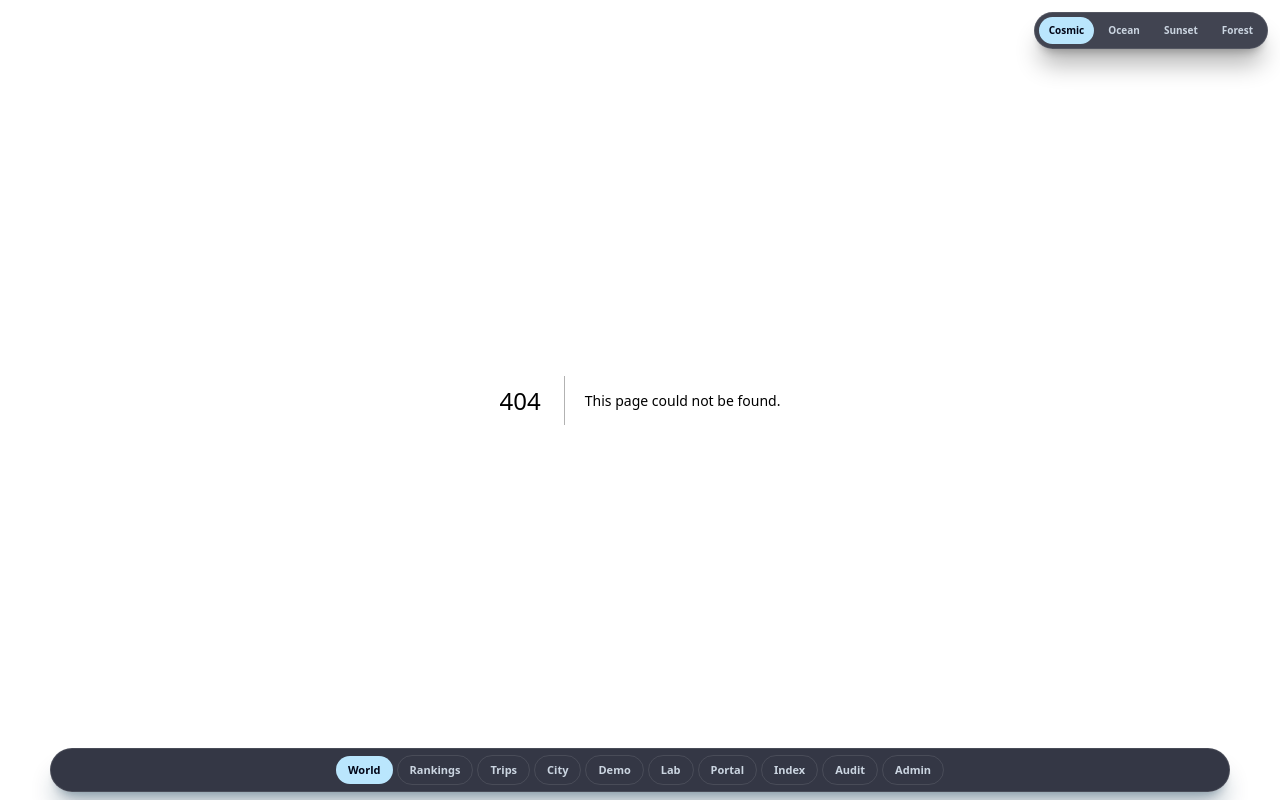
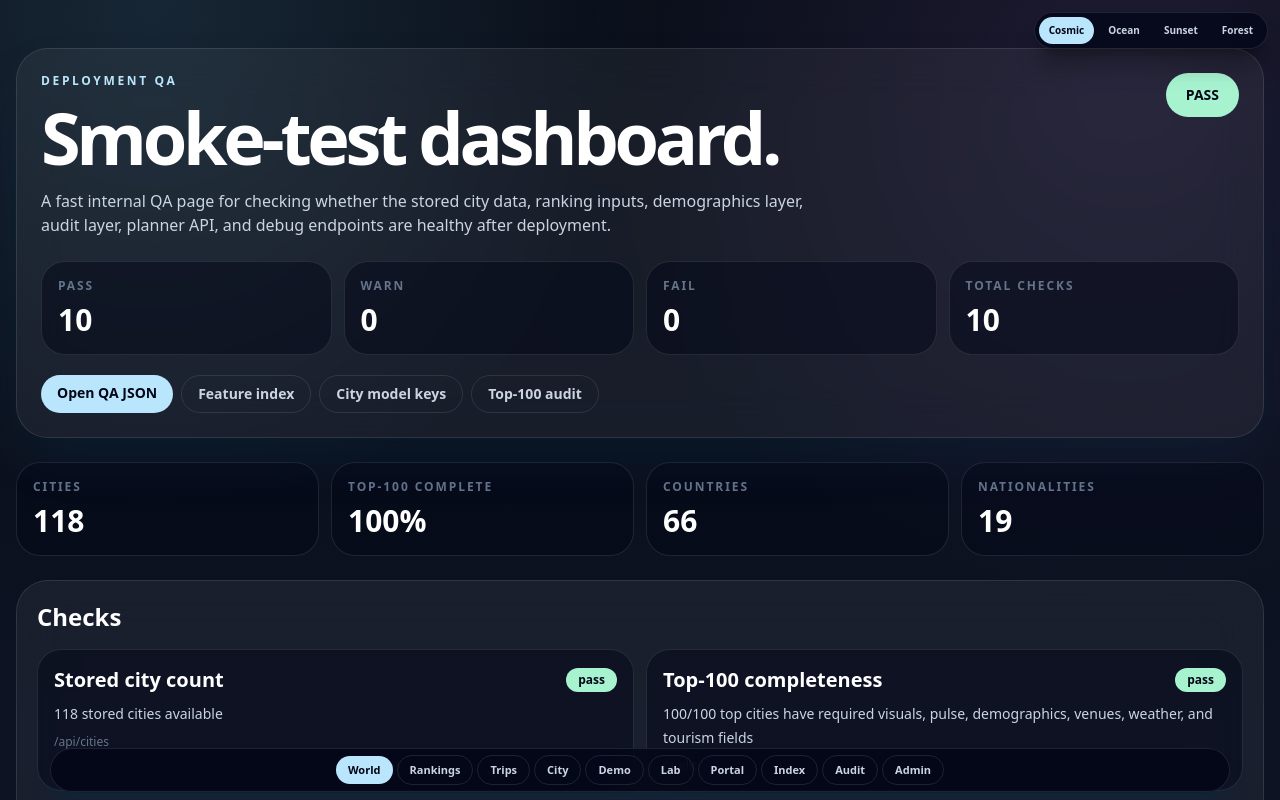
Before and after one commit to irf97/Travel-Guide, a Next.js app in the folder mvp/: page /qa in a window 1280 px wide. Before the commit this address had no page. Shown: the top 800 px of the page. Built offline with nearby package versions, Linux system fonts and the light colour scheme.

Commit message:
Add QA smoke dashboard

```diff
--- /dev/null
+++ b/mvp/app/qa/page.tsx
@@ -0,0 +1,60 @@
+import { runSmokeChecks } from "@/lib/qa-smoke";
+
+const badgeClass = {
+  pass: "bg-emerald-200 text-slate-950",
+  warn: "bg-amber-200 text-slate-950",
+  fail: "bg-rose-200 text-slate-950"
+};
+
+export default function QaPage() {
+  const smoke = runSmokeChecks();
+  return <main className="mx-auto min-h-screen max-w-7xl px-4 py-12 text-white">
+    <section className="rounded-[2rem] border border-white/10 bg-white/[0.055] p-6 shadow-2xl shadow-sky-950/30 backdrop-blur-xl">
+      <div className="flex flex-wrap items-start justify-between gap-4">
+        <div>
+          <p className="text-xs font-black uppercase tracking-[0.22em] text-sky-200">Deployment QA</p>
+          <h1 className="mt-3 text-5xl font-black tracking-[-0.06em] md:text-7xl">Smoke-test dashboard.</h1>
+          <p className="mt-4 max-w-3xl text-slate-300">A fast internal QA page for checking whether the stored city data, ranking inputs, demographics layer, audit layer, planner API, and debug endpoints are healthy after deployment.</p>
+        </div>
+        <div className={`rounded-full px-5 py-3 text-sm font-black ${badgeClass[smoke.summary.status]}`}>{smoke.summary.status.toUpperCase()}</div>
+      </div>
+      <div className="mt-6 grid gap-3 md:grid-cols-4">
+        <Metric label="Pass" value={smoke.summary.pass} />
+        <Metric label="Warn" value={smoke.summary.warn} />
+        <Metric label="Fail" value={smoke.summary.fail} />
+        <Metric label="Total checks" value={smoke.summary.total} />
+      </div>
+      <div className="mt-5 flex flex-wrap gap-2 text-sm font-black">
+        <a href="/api/qa/smoke" className="rounded-full bg-sky-200 px-4 py-2 text-slate-950">Open QA JSON</a>
+        <a href="/functionality" className="rounded-full border border-white/10 px-4 py-2 text-slate-300">Feature index</a>
+        <a href="/api/debug/city-model" className="rounded-full border border-white/10 px-4 py-2 text-slate-300">City model keys</a>
+        <a href="/audit" className="rounded-full border border-white/10 px-4 py-2 text-slate-300">Top-100 audit</a>
+      </div>
+    </section>
+
+    <section className="mt-6 grid gap-3 md:grid-cols-4">
+      <Metric label="Cities" value={smoke.metrics.cityCount} />
+      <Metric label="Top-100 complete" value={`${smoke.metrics.top100Completeness}%`} />
+      <Metric label="Countries" value={smoke.metrics.countryCount} />
+      <Metric label="Nationalities" value={smoke.metrics.nationalityLabelCount} />
+    </section>
+
+    <section className="mt-6 rounded-[2rem] border border-white/10 bg-white/[0.055] p-5 backdrop-blur-xl">
+      <h2 className="text-2xl font-black">Checks</h2>
+      <div className="mt-4 grid gap-3 lg:grid-cols-2">
+        {smoke.checks.map((check) => <a key={check.id} href={check.href ?? "#"} className="rounded-2xl border border-white/10 bg-slate-950/50 p-4 transition hover:border-sky-200/50">
+          <div className="flex flex-wrap items-center justify-between gap-3">
+            <h3 className="text-xl font-black">{check.label}</h3>
+            <span className={`rounded-full px-3 py-1 text-xs font-black ${badgeClass[check.status]}`}>{check.status}</span>
+          </div>
+          <p className="mt-2 text-sm leading-6 text-slate-300">{check.detail}</p>
+          {check.href ? <p className="mt-2 break-all text-xs text-slate-500">{check.href}</p> : null}
+        </a>)}
+      </div>
+    </section>
+  </main>;
+}
+
+function Metric({ label, value }: { label: string; value: string | number }) {
+  return <div className="rounded-3xl border border-white/10 bg-slate-950/50 p-4"><div className="text-xs font-black uppercase tracking-[0.16em] text-slate-500">{label}</div><div className="mt-2 text-3xl font-black">{value}</div></div>;
+}
```
